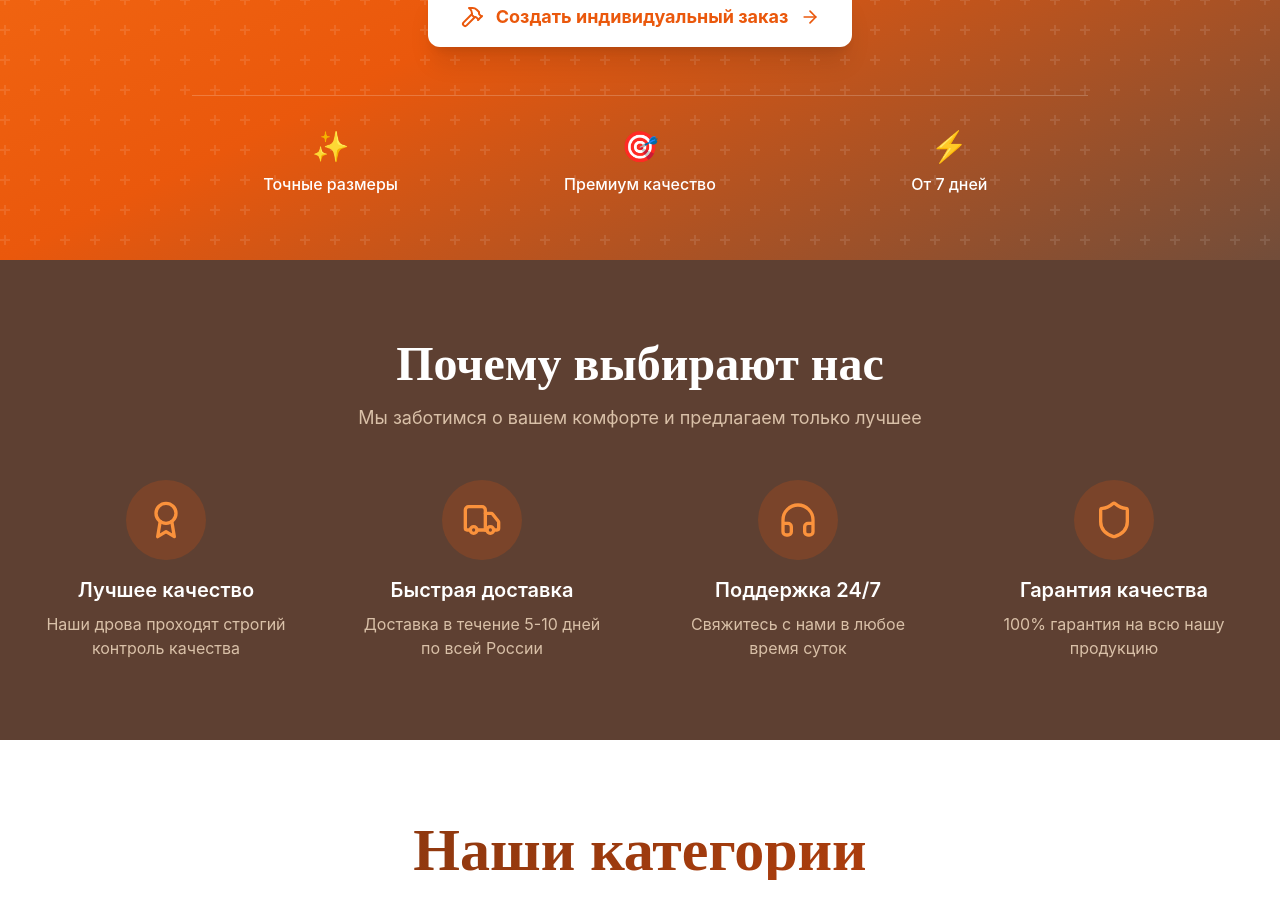
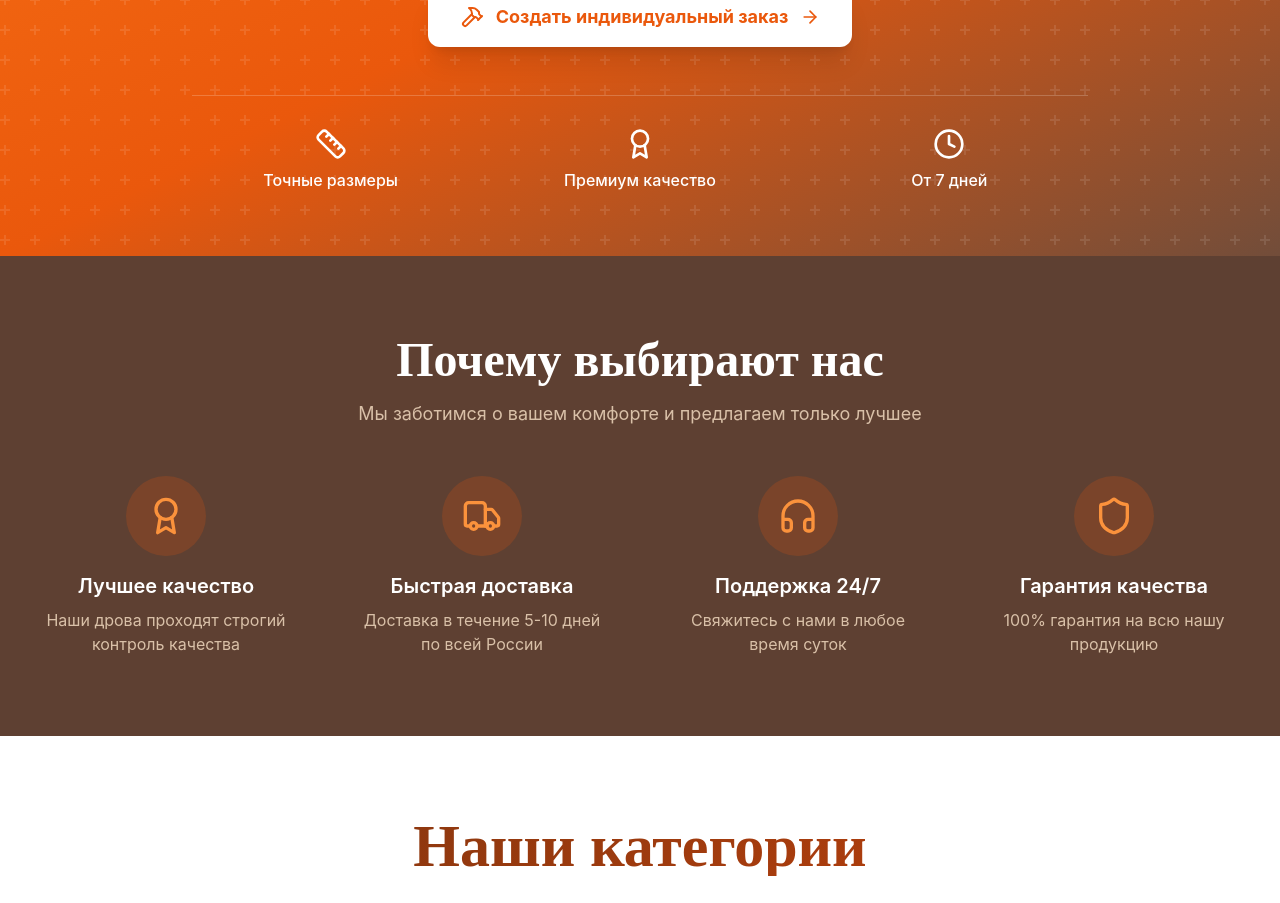
Before and after one commit to passivedrop-lab/bois, a Next.js app: page / in a window 1280 px wide. Shown: the part 1387-2290 px from the top of the page. Built offline with nearby package versions, Linux system fonts and the light colour scheme.

Commit message:
Replace emojis with icons in CustomOrderCTA

```diff
--- a/components/CustomOrderCTA.tsx
+++ b/components/CustomOrderCTA.tsx
@@ -2,7 +2,7 @@
 
 import { motion } from 'framer-motion'
 import Link from 'next/link'
-import { Hammer, ArrowRight, Sparkles } from 'lucide-react'
+import { Hammer, ArrowRight, Sparkles, Ruler, Award, Clock } from 'lucide-react'
 
 export default function CustomOrderCTA() {
     return (
@@ -53,16 +53,16 @@ export default function CustomOrderCTA() {
 
                     {/* Avantages rapides */}
                     <div className="grid grid-cols-3 gap-4 md:gap-8 mt-12 pt-8 border-t border-white/20">
-                        <div>
-                            <div className="text-3xl mb-2">✨</div>
+                        <div className="flex flex-col items-center">
+                            <Ruler className="text-white mb-2" size={32} />
                             <p className="text-sm md:text-base text-white font-medium">Точные размеры</p>
                         </div>
-                        <div>
-                            <div className="text-3xl mb-2">🎯</div>
+                        <div className="flex flex-col items-center">
+                            <Award className="text-white mb-2" size={32} />
                             <p className="text-sm md:text-base text-white font-medium">Премиум качество</p>
                         </div>
-                        <div>
-                            <div className="text-3xl mb-2">⚡</div>
+                        <div className="flex flex-col items-center">
+                            <Clock className="text-white mb-2" size={32} />
                             <p className="text-sm md:text-base text-white font-medium">От 7 дней</p>
                         </div>
                     </div>
```
